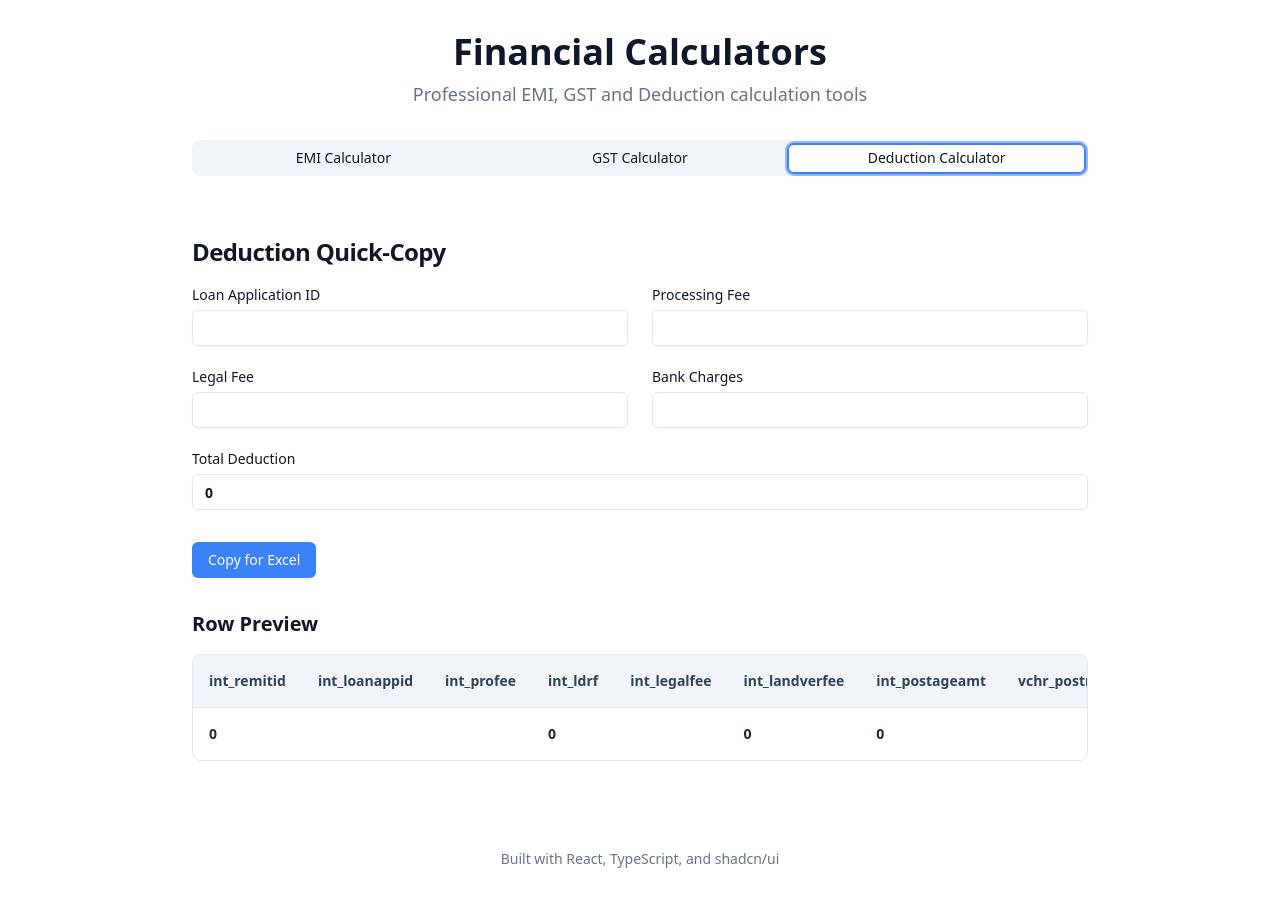
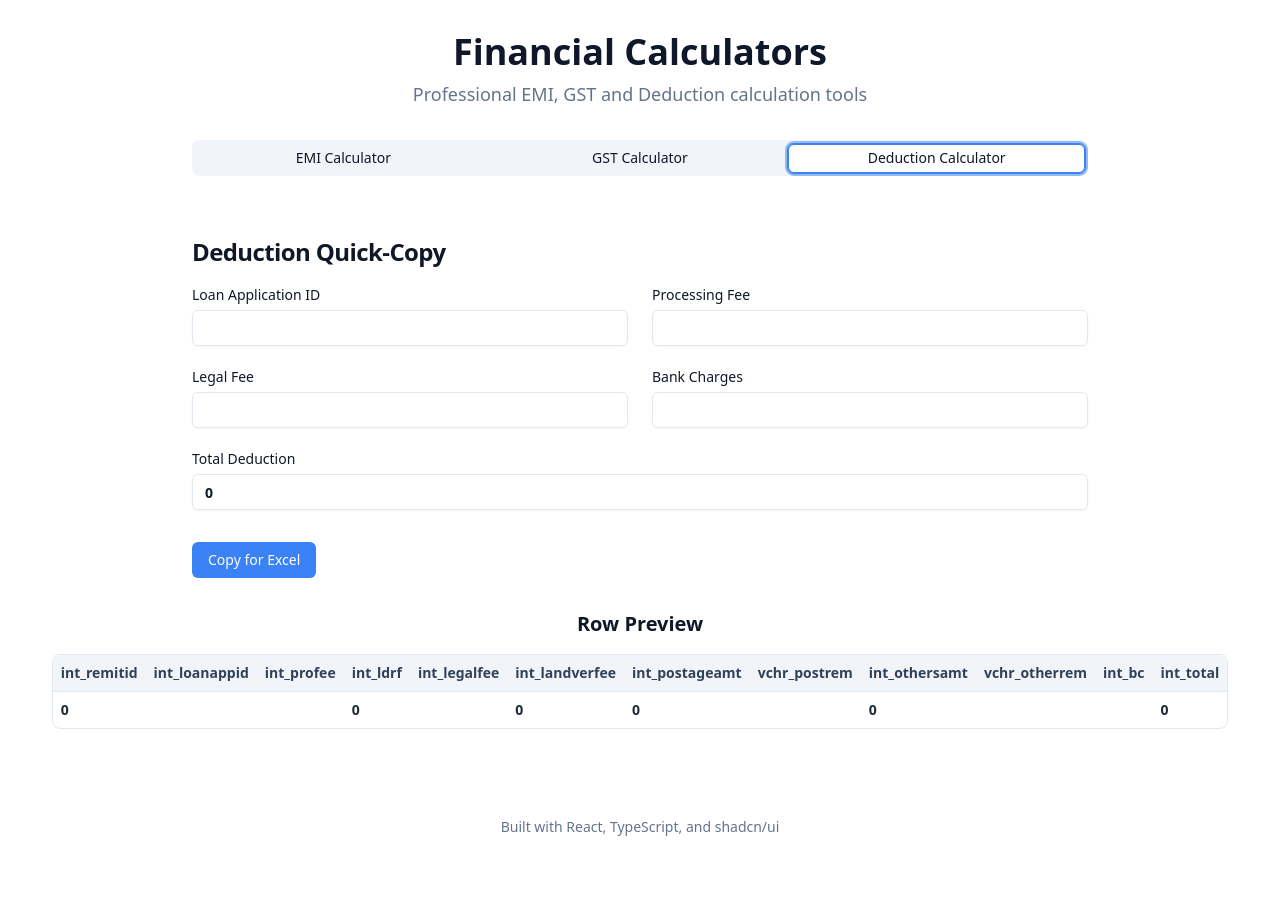
Before and after one commit to muhammad-shameel-ks/ksdc-tool, a React (Vite) app: page / in a window 1280 px wide. Both pictures are taken after a click on the tab "Deduction Calculator". After the commit the page ends 869 px from the top, so only its background shows below. Built offline with nearby package versions, Linux system fonts and the light colour scheme.

Commit message:
Feat: Made the whole preview visible

```diff
--- a/src/components/DeductionCalculator.tsx
+++ b/src/components/DeductionCalculator.tsx
@@ -91,14 +91,14 @@ const DeductionCalculator: React.FC = () => {
           </div>
           <Button onClick={handleCopy} className="w-full sm:w-auto">{isCopied ? 'Copied!' : 'Copy for Excel'}</Button>
 
-          <div>
+          <div className="flex flex-col items-center">
             <Label className="text-xl font-bold mb-4 block">Row Preview</Label>
-            <div className="border border-slate-200 dark:border-slate-700 rounded-lg overflow-x-auto">
-              <table className="min-w-full text-sm text-left">
+            <div className="border border-slate-200 dark:border-slate-700 rounded-lg inline-block">
+              <table className="text-sm text-left">
                 <thead className="bg-slate-100 dark:bg-slate-800">
                   <tr>
                     {headers.map((header) => (
-                      <th key={header} className="p-4 font-semibold text-slate-700 dark:text-slate-200">
+                      <th key={header} className="p-2 font-semibold text-slate-700 dark:text-slate-200">
                         {header}
                       </th>
                     ))}
@@ -107,7 +107,7 @@ const DeductionCalculator: React.FC = () => {
                 <tbody>
                   <tr className="border-t border-slate-200 dark:border-slate-700">
                     {preview.map((cell, index) => (
-                      <td key={index} className="p-4 text-gray-800 font-bold">
+                      <td key={index} className="p-2 text-gray-800 font-bold">
                         {cell}
                       </td>
                     ))}
```
